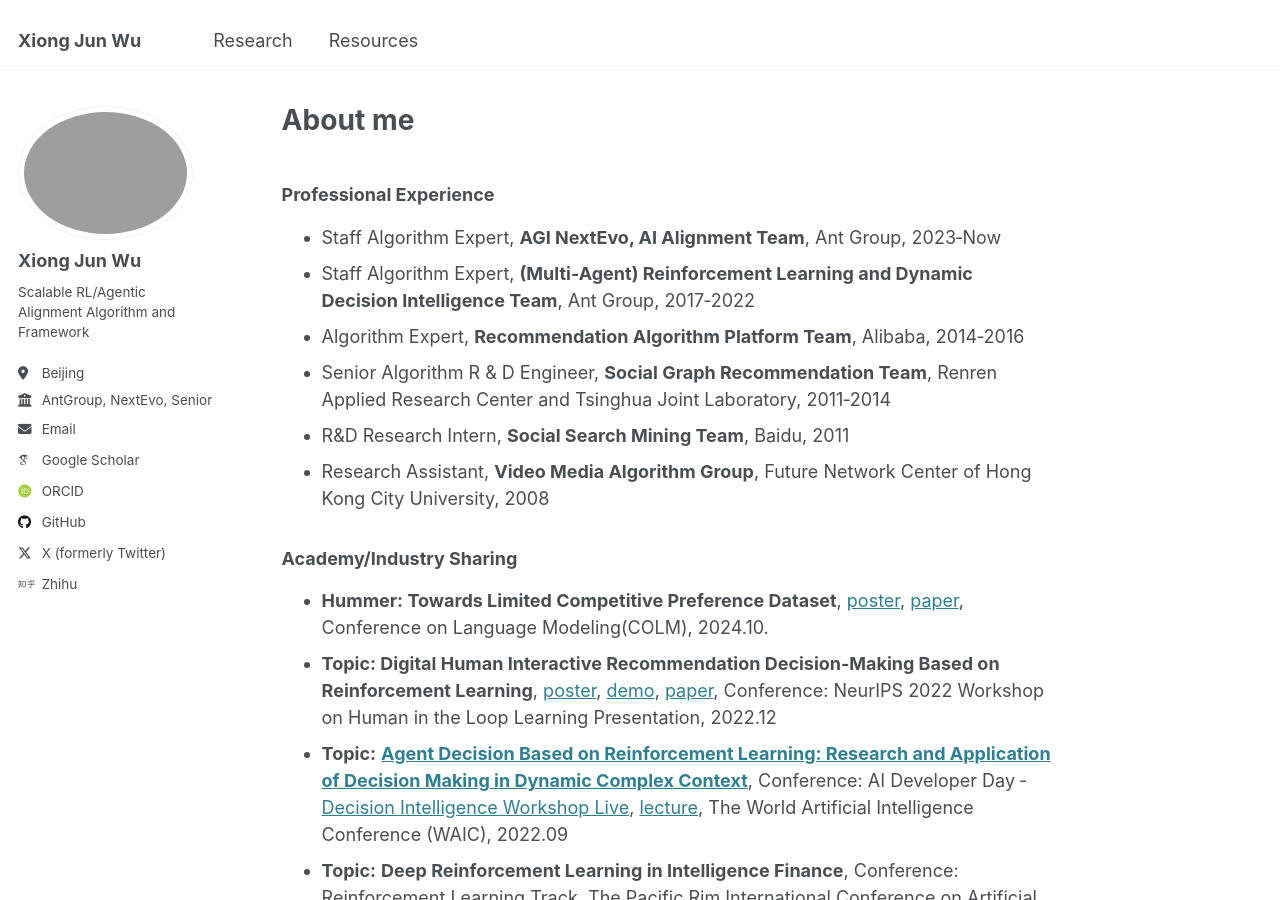
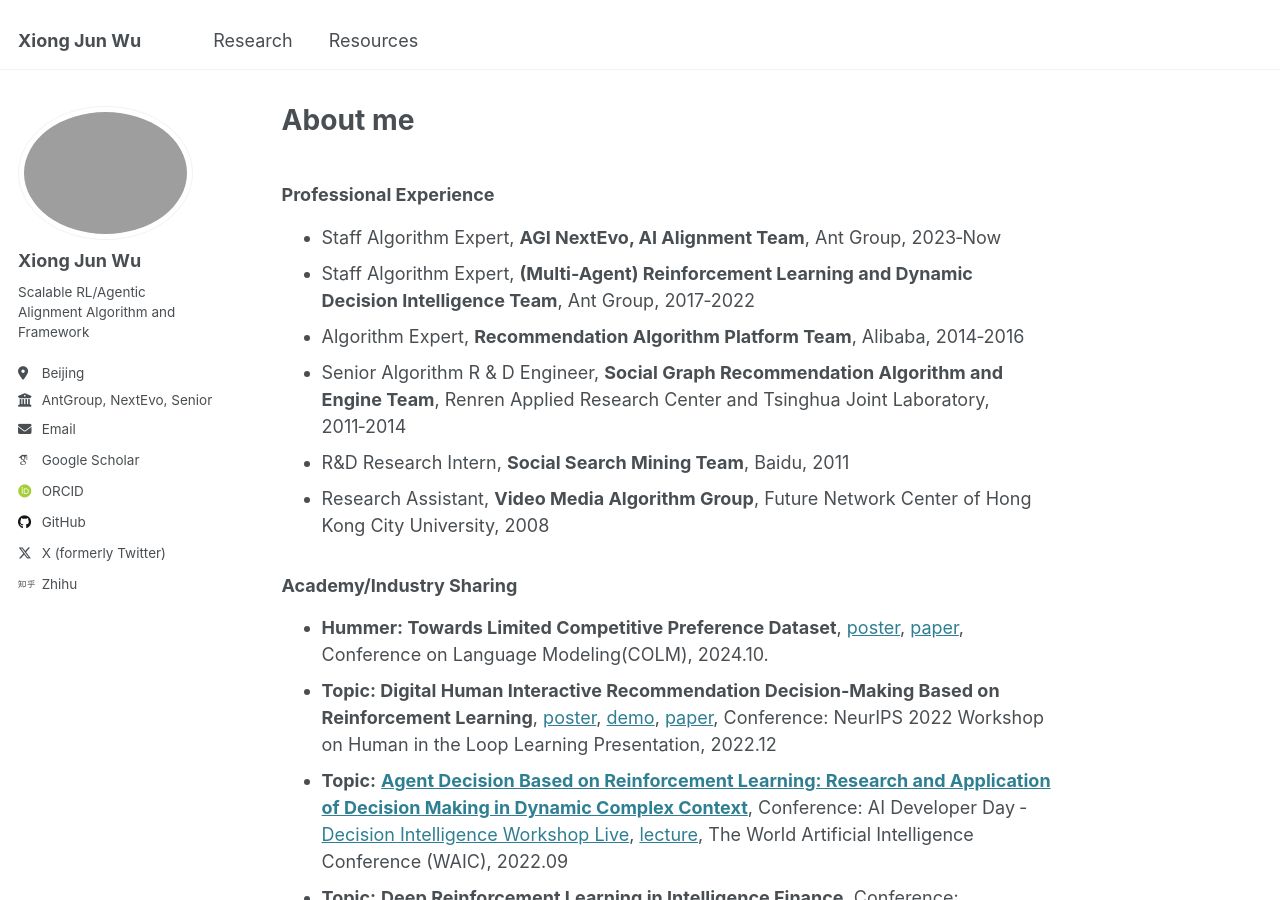
Before and after one commit to junwuxgi/junwuxgi.github.io, a Jekyll site: the page built from _pages/about.md, in a window 1280 px wide and 900 px high. Built offline with Jekyll 4.4.1, drawn with Linux system fonts in a browser that asks for light colours; some web fonts are replaced.

```diff
--- a/_pages/about.md
+++ b/_pages/about.md
@@ -11,7 +11,7 @@ redirect_from:
 - Staff Algorithm Expert, **AGI NextEvo, AI Alignment Team**, Ant Group, 2023‑Now
 - Staff Algorithm Expert, **(Multi-Agent) Reinforcement Learning and Dynamic Decision Intelligence Team**, Ant Group, 2017‑2022
 - Algorithm Expert, **Recommendation Algorithm Platform Team**, Alibaba, 2014‑2016
-- Senior Algorithm R & D Engineer, **Social Graph Recommendation Team**, Renren Applied Research Center and Tsinghua Joint Laboratory, 2011‑2014
+- Senior Algorithm R & D Engineer, **Social Graph Recommendation Algorithm and Engine Team**, Renren Applied Research Center and Tsinghua Joint Laboratory, 2011‑2014
 - R&D Research Intern, **Social Search Mining Team**, Baidu, 2011
 - Research Assistant, **Video Media Algorithm Group**, Future Network Center of Hong Kong City University, 2008
 
```
